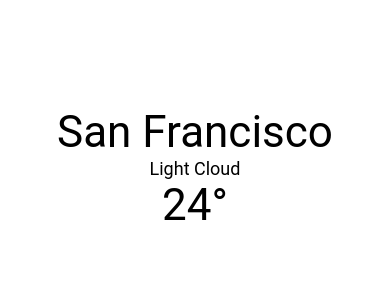
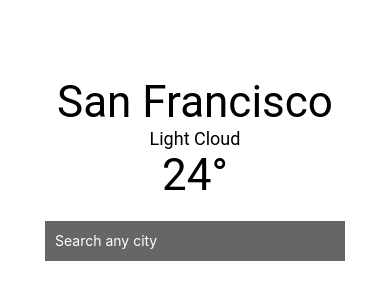
Before and after one commit to udykas/React-Native-Weather-App, a React Native app: screen / in a window 390 px wide. Shown: the part 254-554 px from the top of the page. Built offline with nearby package versions, Linux system fonts and the light colour scheme.

Commit message:
Added and styled a text input component

```diff
--- a/App.js
+++ b/App.js
@@ -2,7 +2,6 @@
 import {
   StyleSheet,
   Text,
-  View,
   KeyboardAvoidingView,
   Platform,
   TextInput,
@@ -12,11 +11,19 @@
 export default class App extends React.Component {
   render() {
     return (
-      <View style={styles.container}>
+      <KeyboardAvoidingView style={styles.container}>
         <Text style={[styles.largeText, styles.textStyle]}>San Francisco</Text>
         <Text style={[styles.smallText, styles.textStyle]}>Light Cloud</Text>
         <Text style={[styles.largeText, styles.textStyle]}>24°</Text>
-      </View>
+
+        <TextInput
+          autoCorrect={false}
+          placeholder="Search any city"
+          placeholderTextColor="white"
+          style={styles.textInput}
+          clearButtonMode="always"
+        />
+      </KeyboardAvoidingView>
     );
   }
 }
@@ -41,4 +48,14 @@
   smallText: {
     fontSize: 18,
   },
+  textInput: {
+    backgroundColor: '#666',
+    color: 'white',
+    height: 40,
+    width: 300,
+    marginTop: 20,
+    marginHorizontal: 20,
+    paddingHorizontal: 10,
+    alignSelf: 'center',
+  },
 });
```
